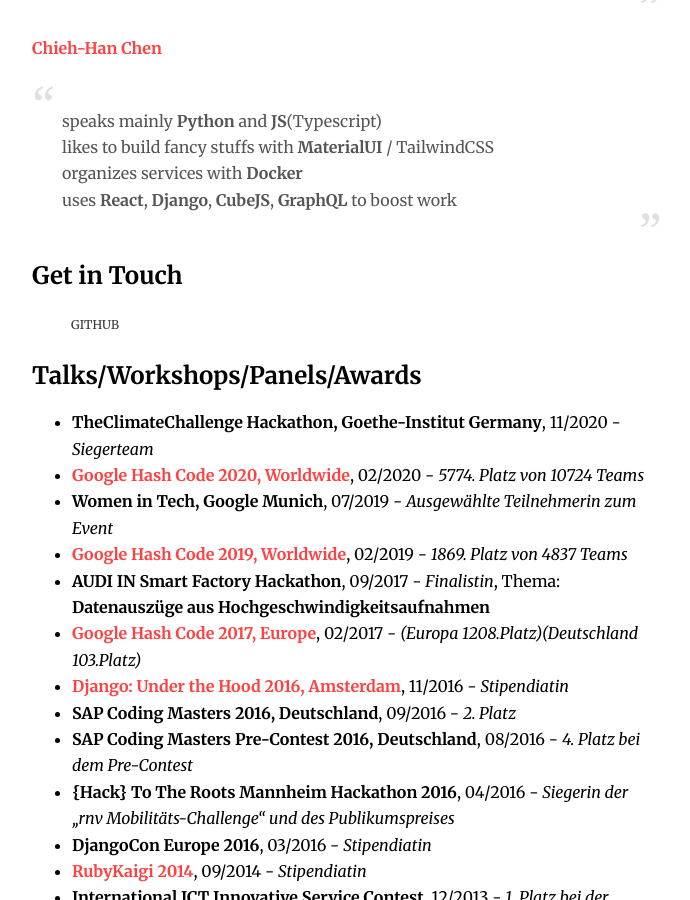
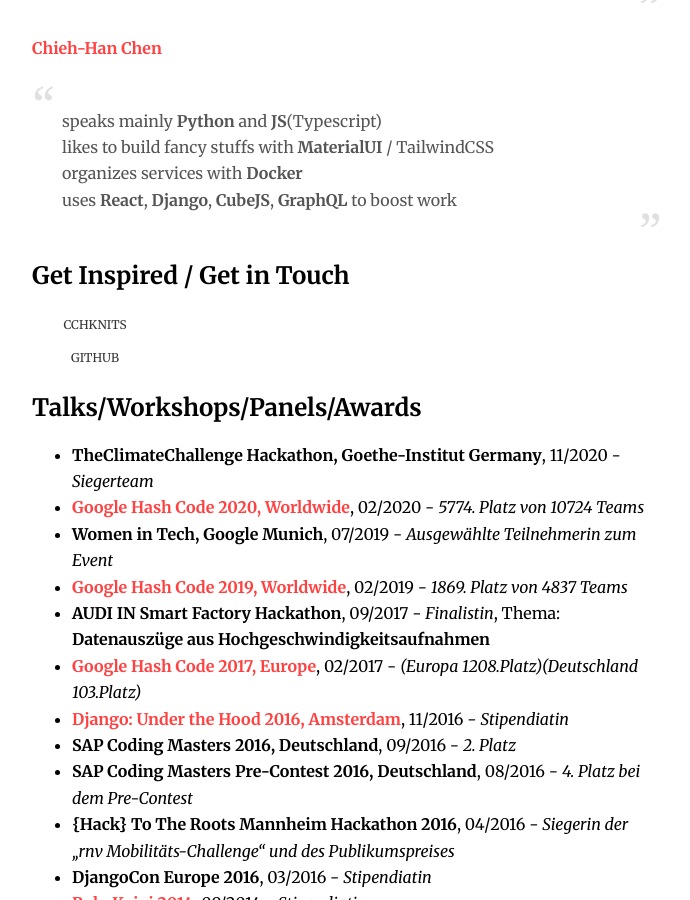
Before and after one commit to lenatech/lenatech.github.io, a Jekyll site: the page built from about/index.md, in a window 1280 px wide and 900 px high, scrolled down 443 px. Shown: the whole window, without its empty margins (293-983 px from the left). Built offline with Jekyll 4.4.1, drawn with Linux system fonts in a browser that asks for light colours; comment, search, counter and statistics services are not loaded.

Commit message:
include cchknits

```diff
--- a/about/index.md
+++ b/about/index.md
@@ -12,8 +12,11 @@
 > organizes services with **Docker** <br />
 > uses **React**, **Django**, **CubeJS**, **GraphQL** to boost work <br />
 
-# Get in Touch
+# Get Inspired / Get in Touch
 
+<div class="links">
+    <a href="https://lenatech.github.io/cchknits/" target="_blank">cchknits</a>
+</div>
 <div class="links">
     <a href="https://lenatech.github.io/" target="_blank">GitHub</a>s
 </div>
```
